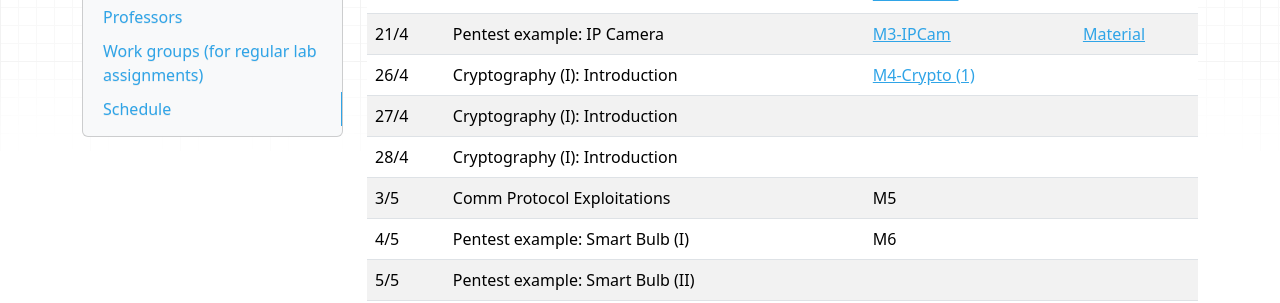
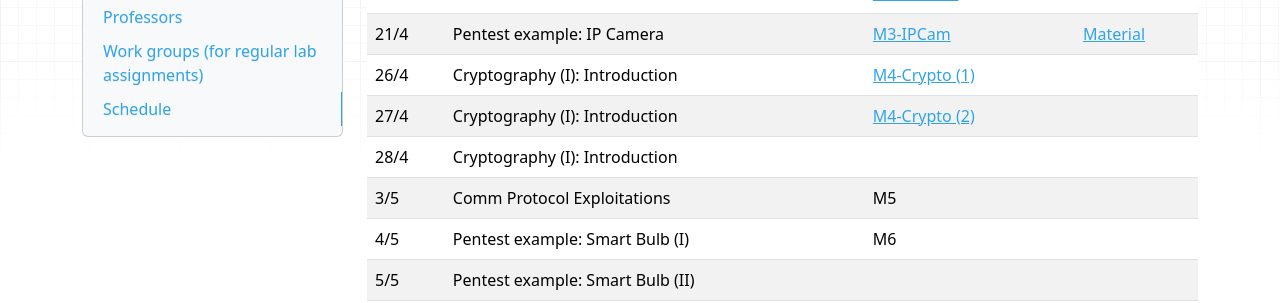
Before and after one commit to iot-da/iot-da.github.io, an MkDocs documentation site: the page built from docs/Subjects/SEC/index.md, in a window 1280 px wide and 900 px high, scrolled down 524 px. Shown: the part 155-458 px from the top of the window. Built offline with MkDocs 1.6.1, drawn with Linux system fonts in a browser that asks for light colours; nearby versions of some CDN libraries.

Commit message:
SEC Crypto 2

```diff
--- a/docs/Subjects/SEC/index.md
+++ b/docs/Subjects/SEC/index.md
@@ -24,7 +24,7 @@ Guillemo Botella (gbotella@ucm.es) and Joaquín Recas (recas@ucm.es)
 | 20/4 | Introduction to IoT Pentest         | [M2-Pentest](slides/M2-Pentest.pdf)           |                           |
 | 21/4 | Pentest example: IP Camera          | [M3-IPCam](slides/M3-IpCam.pdf)               | [Material](./P1/index.md) |
 | 26/4 | Cryptography (I): Introduction      | [M4-Crypto (1)](slides/M4-Crypto_1.pdf)       |                           |
-| 27/4 | Cryptography (I): Introduction      |                                               |                           |
+| 27/4 | Cryptography (I): Introduction      | [M4-Crypto (2)](slides/M4-Crypto_2.pdf)       |                           |
 | 28/4 | Cryptography (I): Introduction      |                                               |                           |
 | 3/5  | Comm Protocol Exploitations         | M5                                            |                           |
 | 4/5  | Pentest example: Smart Bulb (I)     | M6                                            |                           |
```
Also changed, not shown: 1 other file.
